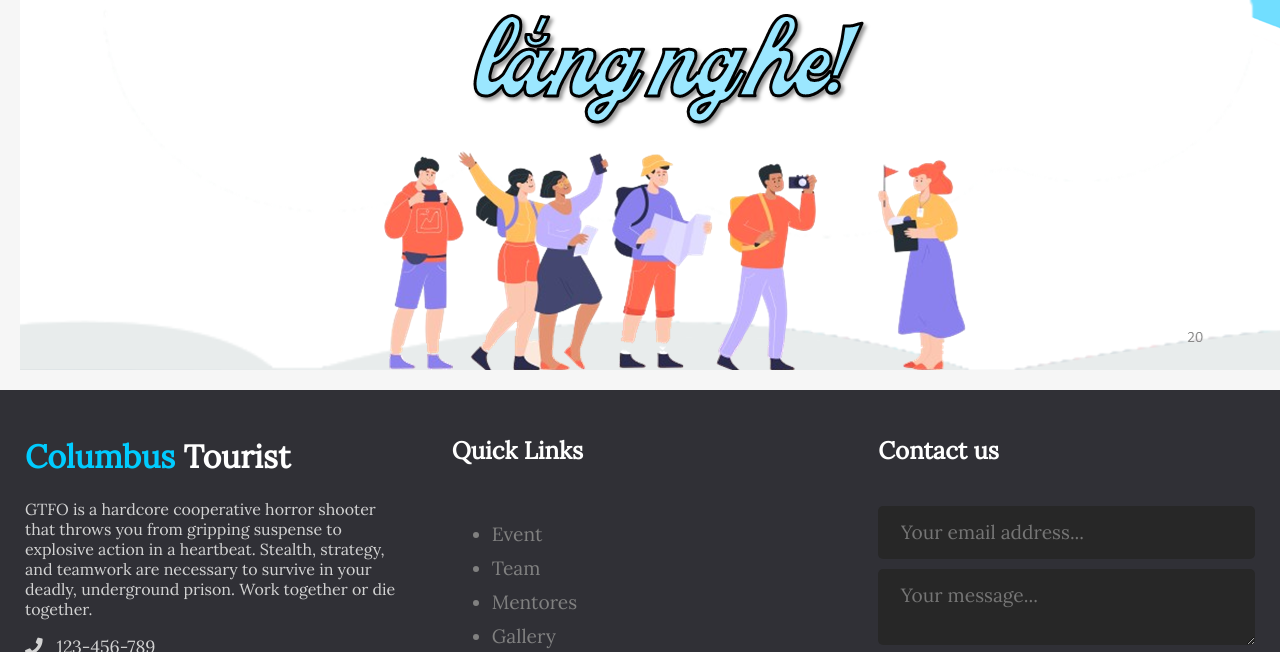
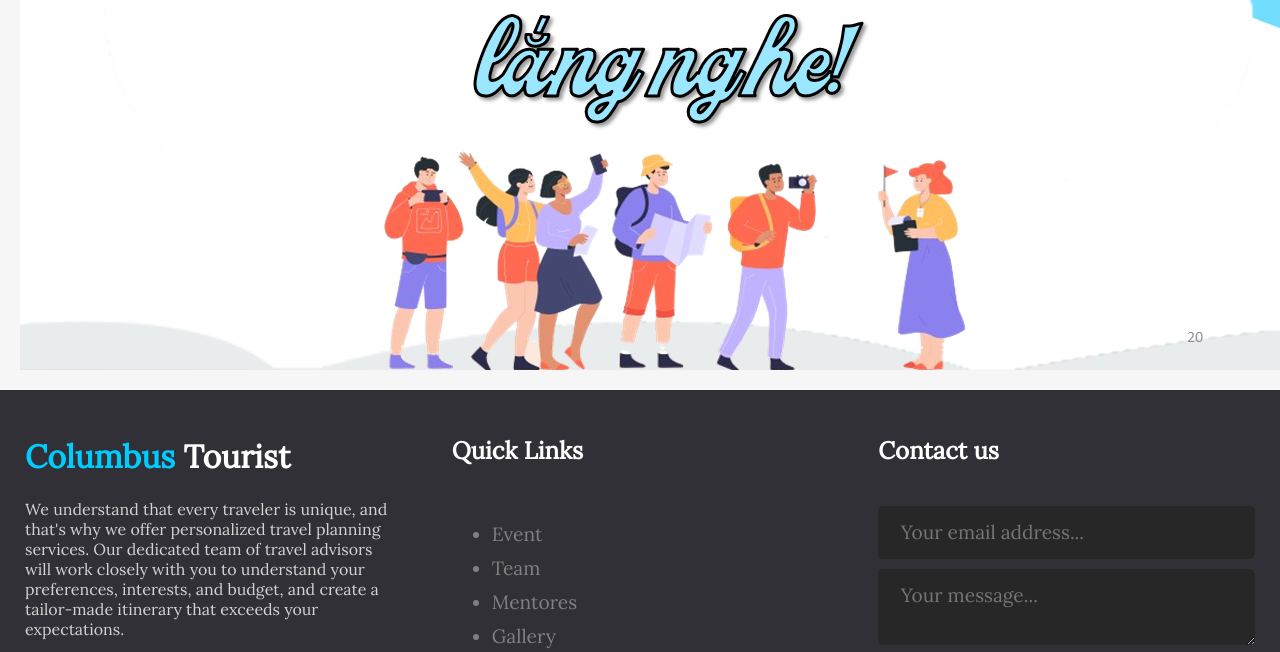
Before and after one commit to TraThanhTu/ColumbusTouris, a plain HTML site: page nhom2.html in a window 1280 px wide. Shown: the part 450-1102 px from the top of the page. Drawn offline with nearby package versions, Linux system fonts and the light colour scheme; a web font is replaced by a local one.

Commit message:
change introduction

```diff
--- a/nhom2.html
+++ b/nhom2.html
@@ -42,9 +42,10 @@
             <div class="footer-section about">
                 <h1 class="logo-text"><span>Columbus</span> Tourist</h1>
                 <p>
-                    GTFO is a hardcore cooperative horror shooter that throws you from gripping suspense to explosive
-                    action in a heartbeat. Stealth, strategy, and teamwork are necessary to survive in your deadly,
-                    underground prison. Work together or die together.
+                    We understand that every traveler is unique, and that's why we offer personalized travel planning
+                    services. Our dedicated team of travel advisors will work closely with you to understand your
+                    preferences, interests, and budget, and create a tailor-made itinerary that exceeds your
+                    expectations.
                 </p>
                 <div class="contact">
                     <span><i class="fas fa-phone"></i> &nbsp; 123-456-789</span>
```
